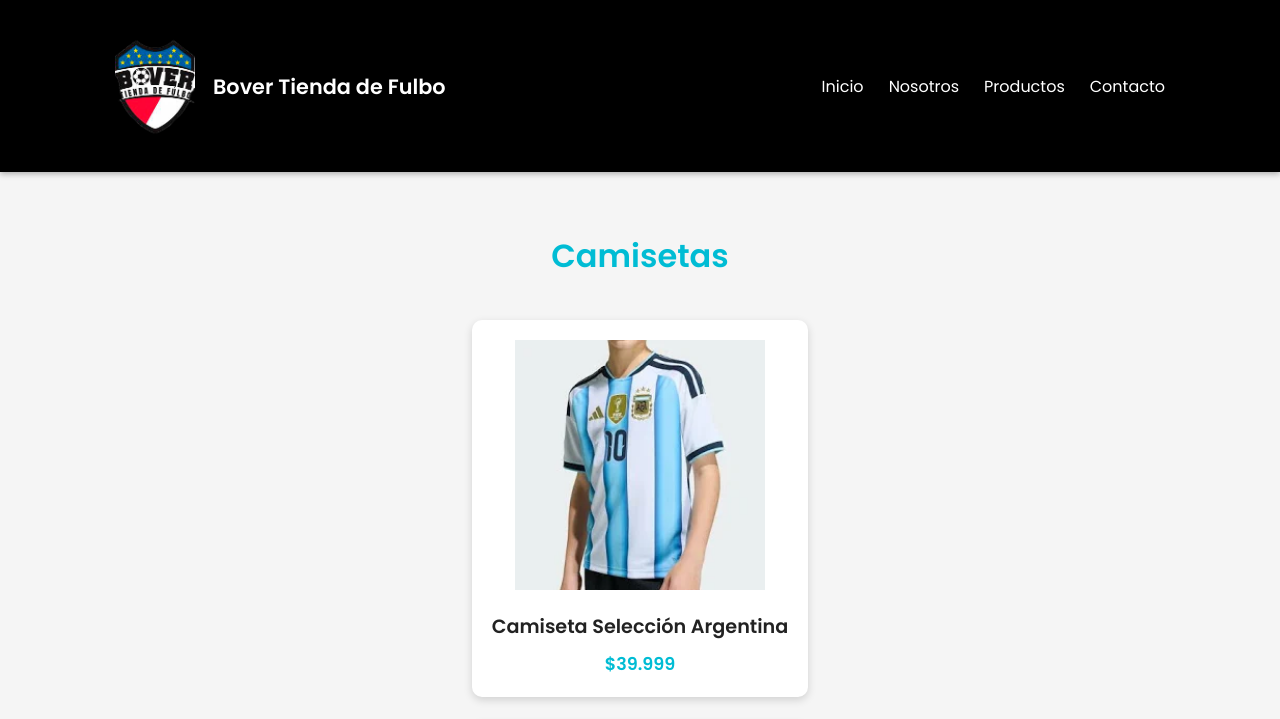
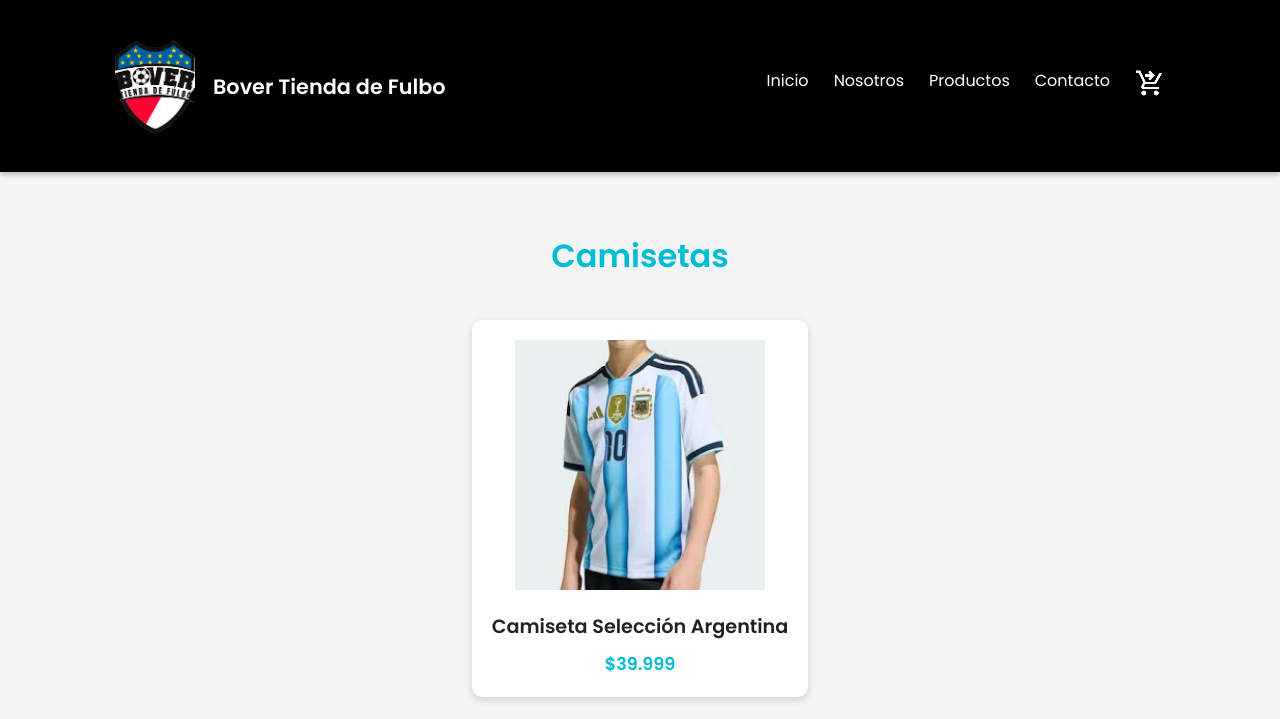
Before and after one commit to bover-company/vober, a plain HTML site: page camisetas.html in a window 1280 px wide. Shown: the top 719 px of the page. Drawn offline with Linux system fonts and the light colour scheme.

Commit message:
Update camisetas.html

```diff
--- a/camisetas.html
+++ b/camisetas.html
@@ -21,6 +21,7 @@
       <li><a href="nosotros.html">Nosotros</a></li>
       <li><a href="productos.html">Productos</a></li>
       <li><a href="contacto.html">Contacto</a></li>
+       <li><img src="img/carrito2.png" alt="carrito" </li>
     </ul>
   </nav>
 </header>
```
